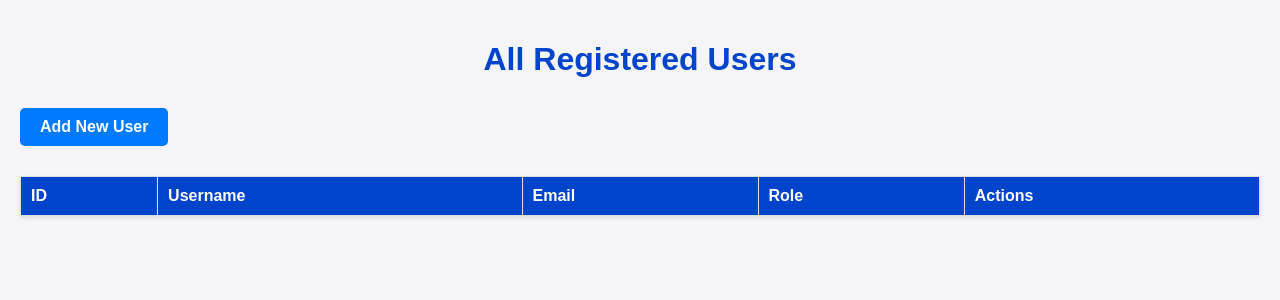
After one commit to Prathambrar/Webdev_project, a PHP site: page /view_users.php in a window 1280 px wide. The commit adds this page. Shown: the top 300 px of the page. Run offline with PHP 8.4, Linux system fonts and the light colour scheme; the visitor is signed in with stand-in values (Sample User, id 1); data that the repository does not hold is empty.

Commit message:
Added feature to manage users

```diff
--- /dev/null
+++ b/admin_dashboard.css
@@ -0,0 +1,168 @@
+body {
+    font-family: Arial, sans-serif;
+    margin: 0;
+    padding: 0;
+    background-color: #f4f4f9;
+    color: #333;
+    padding: 20px; /* Additional padding for admin pages */
+}
+
+/* Header Styles */
+h1 {
+    color: #0044cc;
+    text-align: center;
+    margin-bottom: 20px;
+}
+
+/* Button Styles */
+button {
+    background-color: #0044cc;
+    color: white;
+    padding: 10px 15px;
+    border: none;
+    border-radius: 5px;
+    font-size: 1rem;
+    cursor: pointer;
+    transition: background-color 0.3s ease;
+}
+
+button:hover {
+    background-color: #003399;
+}
+
+/* Link Styles */
+a {
+    color: #0044cc;
+    text-decoration: none;
+    font-weight: bold;
+    margin-right: 10px;
+}
+
+a:hover {
+    color: #002266;
+    text-decoration: underline;
+}
+
+a.create-listing-button {
+    display: inline-block;
+    background-color: #28a745; /* Green color to signify positive action */
+    color: white;
+    padding: 12px 20px;
+    font-size: 1rem;
+    font-weight: bold;
+    text-align: center;
+    text-decoration: none;
+    border-radius: 5px;
+    margin: 20px 0;
+    transition: background-color 0.3s, transform 0.2s;
+    box-shadow: 0 4px 6px rgba(0, 0, 0, 0.1);
+}
+
+a.create-listing-button:hover {
+    background-color: #218838; /* Slightly darker green for hover effect */
+    transform: translateY(-2px); /* Subtle hover animation */
+    box-shadow: 0 6px 8px rgba(0, 0, 0, 0.15);
+}
+
+.manage-users-button {
+    display: inline-block;
+    padding: 10px 20px;
+    margin: 10px 0;
+    background-color: #007BFF;
+    color: white;
+    text-decoration: none;
+    border-radius: 5px;
+    font-weight: bold;
+    text-align: center;
+}
+
+.manage-users-button:hover {
+    background-color: #0056b3;
+}
+
+.add-user-button {
+    display: inline-block;
+    padding: 10px 20px;
+    margin: 10px 0;
+    background-color: #007BFF;
+    color: white;
+    text-decoration: none;
+    border-radius: 5px;
+    font-weight: bold;
+    text-align: center;
+}
+
+.add-user-button:hover {
+    background-color: #0056b3;
+}
+
+
+form {
+    display: flex;
+    gap: 10px;
+    align-items: center;
+}
+
+form input[type="text"] {
+    padding: 8px;
+    width: 250px;
+    border: 1px solid #ccc;
+    border-radius: 4px;
+}
+
+form button {
+    background-color: #0044cc;
+    color: white;
+    padding: 8px 15px;
+    border: none;
+    border-radius: 4px;
+    cursor: pointer;
+    font-size: 1rem;
+    transition: background-color 0.3s ease;
+}
+
+form button:hover {
+    background-color: #003399;
+}
+
+form select {
+    padding: 8px;
+    border: 1px solid #ccc;
+    border-radius: 4px;
+}
+
+/* Table Styles */
+table {
+    width: 100%;
+    border-collapse: collapse;
+    margin-top: 20px;
+    background: #fff;
+    box-shadow: 0 2px 4px rgba(0, 0, 0, 0.1);
+}
+
+table, th, td {
+    border: 1px solid #ddd;
+}
+
+th, td {
+    padding: 10px;
+    text-align: left;
+}
+
+th {
+    background-color: #0044cc;
+    color: #fff;
+}
+
+tr:nth-child(even) {
+    background-color: #f9f9f9;
+}
+
+/* Confirmation Dialog Style (for delete actions) */
+a[onclick] {
+    color: #cc0000;
+}
+
+a[onclick]:hover {
+    color: #990000;
+}
--- /dev/null
+++ b/view_users.php
@@ -0,0 +1,43 @@
+<?php
+include 'auth_admin.php';  // Ensure admin authentication
+include 'db.php';  // Include database connection
+
+// Fetch all users from the database
+$stmt = $pdo->query('SELECT * FROM Users');
+$users = $stmt->fetchAll(PDO::FETCH_ASSOC);
+?>
+<!DOCTYPE html>
+<html>
+<head>
+    <link rel="stylesheet" type="text/css" href="admin_dashboard.css">
+    <title>View All Users</title>
+</head>
+<body>
+    <h1>All Registered Users</h1>
+
+    <!-- Add User Button -->
+    <a class="add-user-button" href="add_user.php">Add New User</a>
+
+    <table border="1">
+        <tr>
+            <th>ID</th>
+            <th>Username</th>
+            <th>Email</th>
+            <th>Role</th>
+            <th>Actions</th>
+        </tr>
+        <?php foreach ($users as $user): ?>
+            <tr>
+                <td><?= $user['user_id'] ?></td>
+                <td><?= htmlspecialchars($user['username']) ?></td>
+                <td><?= htmlspecialchars($user['email']) ?></td>
+                <td><?= htmlspecialchars($user['role']) ?></td>
+                <td>
+                    <a href="edit_user.php?id=<?= $user['user_id'] ?>">Edit</a>
+                    <a href="delete_user.php?id=<?= $user['user_id'] ?>" onclick="return confirm('Are you sure?')">Delete</a>
+                </td>
+            </tr>
+        <?php endforeach; ?>
+    </table>
+</body>
+</html>
```
Also changed, not shown: add_user.php (added, +45 -0 lines), admin_dashboard.php (+48 -4 lines), delete_user.php (added, +11 -0 lines), edit_user.php (added, +66 -0 lines).
